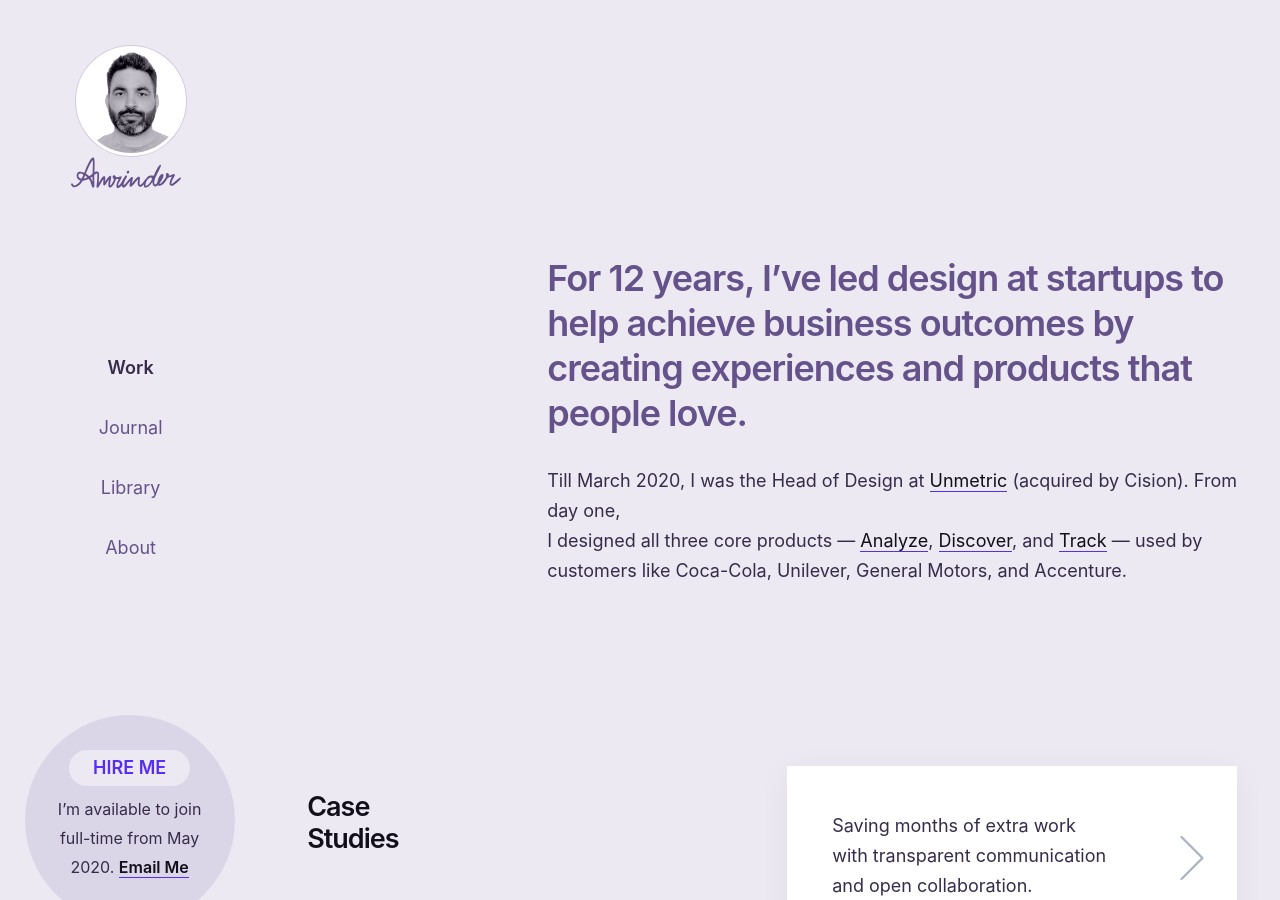
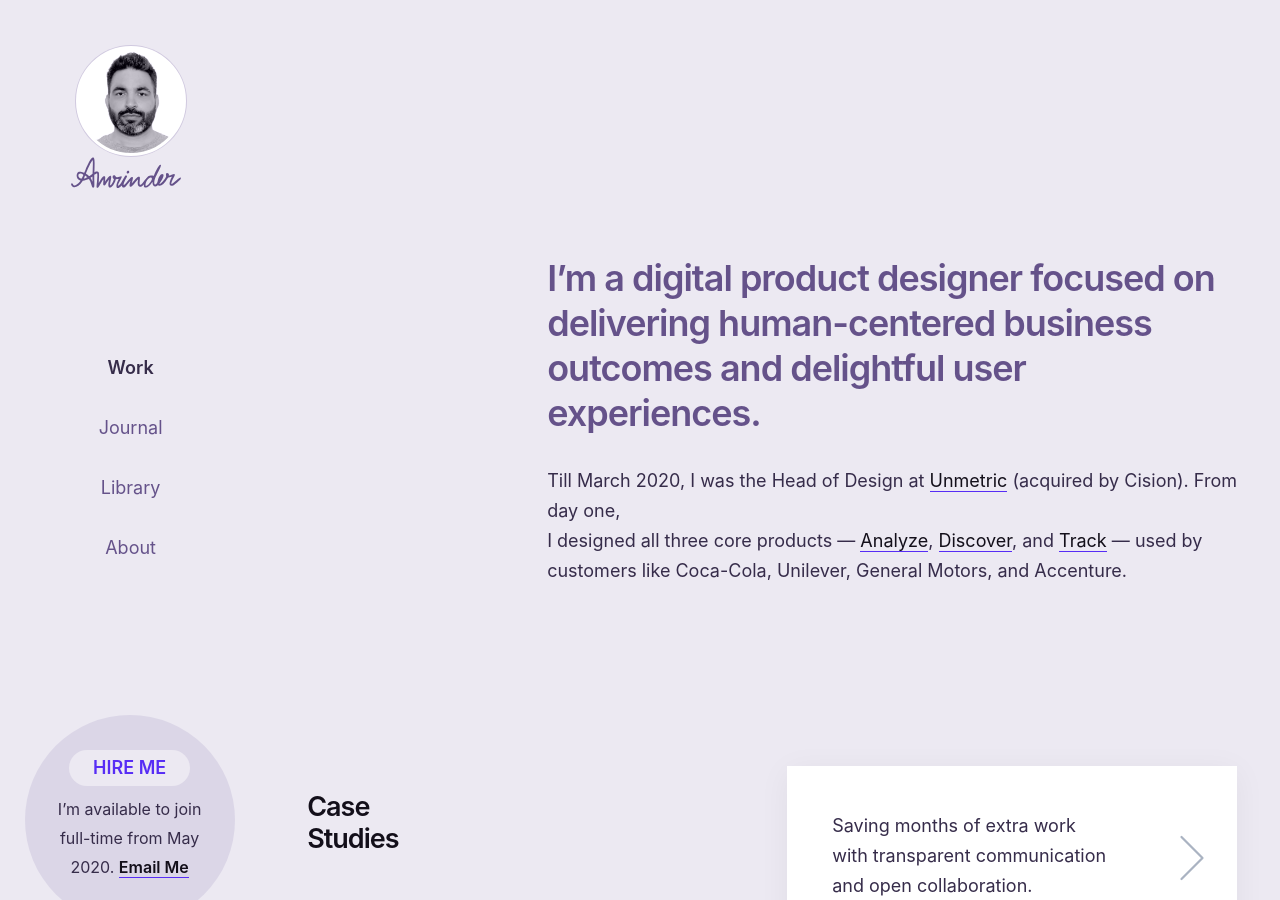
Before and after one commit to harjotgrewal/amrindersandhu, a Jekyll site: the page built from index.html, in a window 1280 px wide and 900 px high. Built offline with Jekyll 4.4.1, drawn with Linux system fonts in a browser that asks for light colours.

Commit message:
[U][HTML] Value proposition

```diff
--- a/index.html
+++ b/index.html
@@ -20,7 +20,7 @@ page-description: For 12 years, Amrinder has lead design at startups to help ach
     <!-- INTRO SECTION -->
     <section class="u-space_below--most">
         <div class="l-span_3-9">
-            <h1 class="u-space_below">For 12 years, I’ve led design at startups to help achieve business outcomes by creating experiences and products that people love.</h1>
+            <h1 class="u-space_below">I’m a digital product designer focused on delivering human-centered business outcomes and delightful user experiences.</h1>
         </div>
 
         <div class="l-span_3-9">
```
Also changed, not shown: 1 other file.
